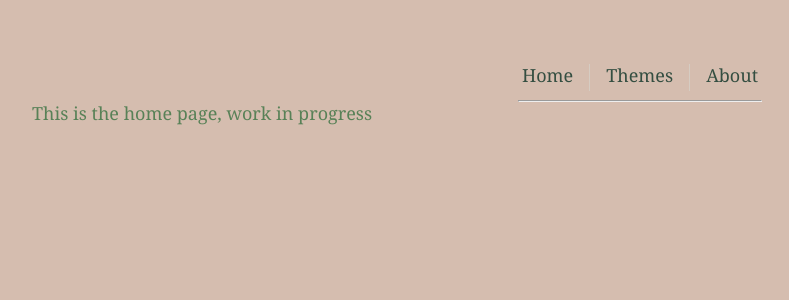
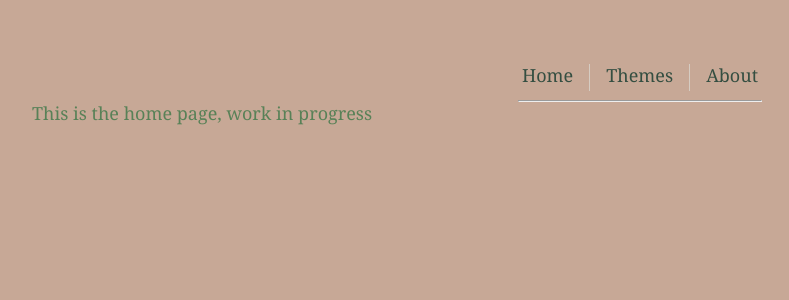
Before and after one commit to GSeynave/learningthaiUI, a Vue app: page / in a window 1280 px wide. Shown: the top 300 px of the page, without its empty margins (0-789 px from the left). Built offline with nearby package versions, Linux system fonts and the light colour scheme.

Commit message:
better color palette

```diff
--- a/src/assets/base.css
+++ b/src/assets/base.css
@@ -5,9 +5,9 @@
   --vt-c-brown-soft: #d6ccc2;
   --vt-c-cream-soft: #f5ebe0;
   --vt-c-cream-dark: #e3d5ca;
-  --vt-c-brown-dark: #d5bdaf;
+  --vt-c-brown-dark: #c7a896;
 
-  --vt-c-grey-light-1: #a3b18a;
+  --vt-c-grey-light-1: #869271;
   --vt-c-grey-light-2: #588157;
   --vt-c-grey-light-3: #3a5a40;
   --vt-c-grey-light-4: #344e41;
```
